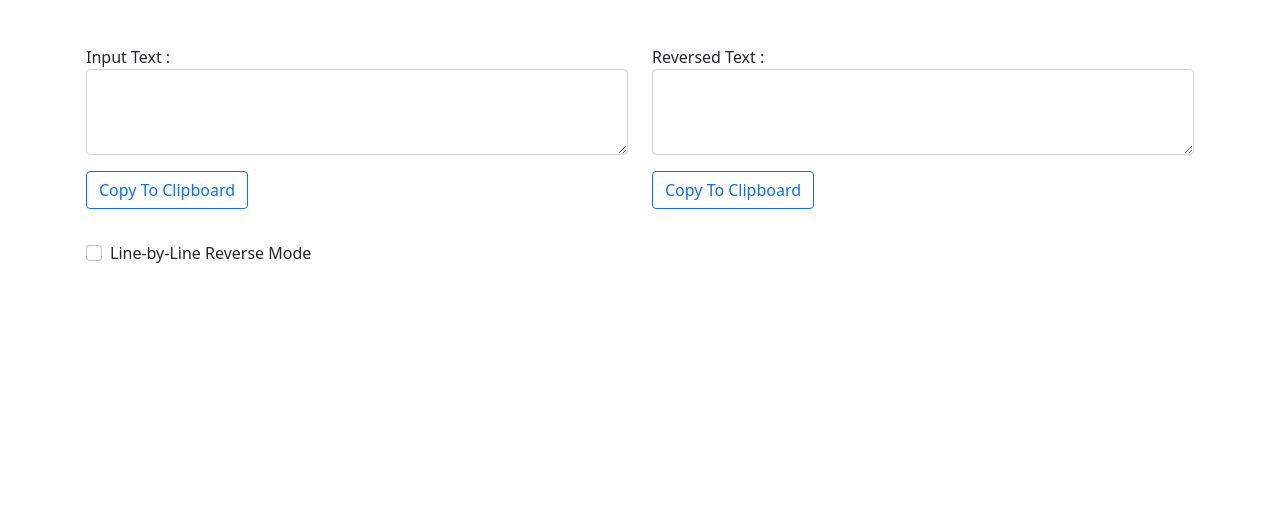
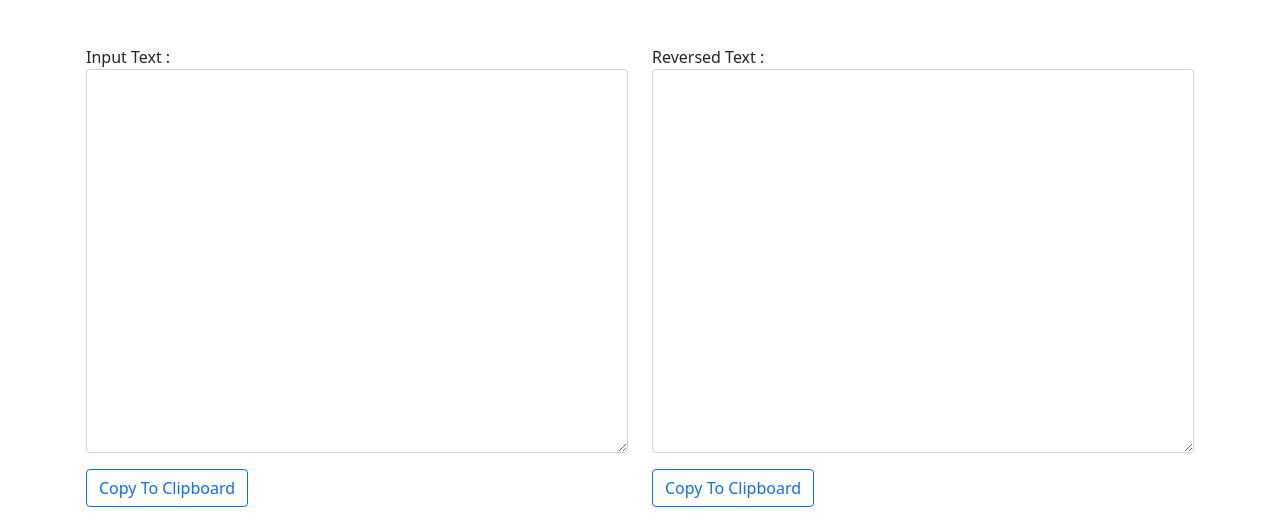
Before and after one commit to ShinuRaju/Text-Reverser, a plain HTML site: page index.html in a window 1280 px wide. Shown: the part 179-707 px from the top of the page. Drawn offline with nearby package versions, Linux system fonts and the light colour scheme; some packages are replaced by stand-ins of ours; a script that the page names is missing.

Commit message:
textarea size changed

```diff
--- a/index.html
+++ b/index.html
@@ -18,6 +18,11 @@
       rel="stylesheet"
       href="https://cdnjs.cloudflare.com/ajax/libs/font-awesome/5.15.2/css/all.min.css"
     />
+    <style>
+        textarea{
+            height: 30vw;
+        }
+        </style>
 
     <title>Text Reverser</title>
   </head>
@@ -47,7 +52,9 @@
         </div>
     </div>
     <div class="row">
-        <div class="col-sm-6">
+        <div class="col-md-6 ">
+        </div>
+        <div class="col-md-6">
             <div class="mb-3 mt-2">
               <div class="form-check form-check-inline">
                 <input
@@ -56,7 +63,7 @@
                   id="check1"
                   value="option1"
                 />
-                <label class="form-check-label" for="check1"> Line-by-Line Reverse Mode</label>
+                <label class="form-check-label pb-5" for="check1"> Line-by-Line Reverse Mode</label>
               </div>
             </div>
         </div>
```
